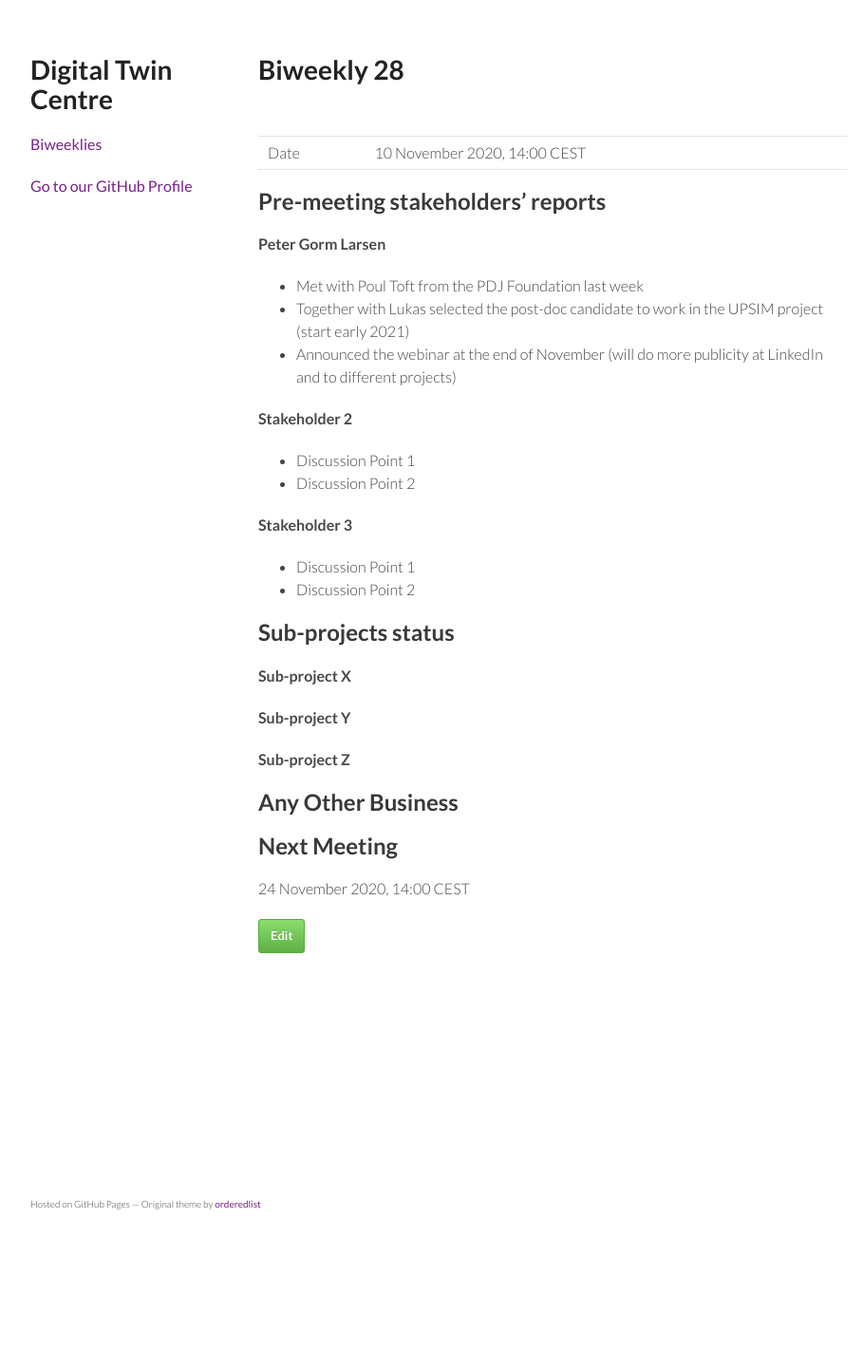
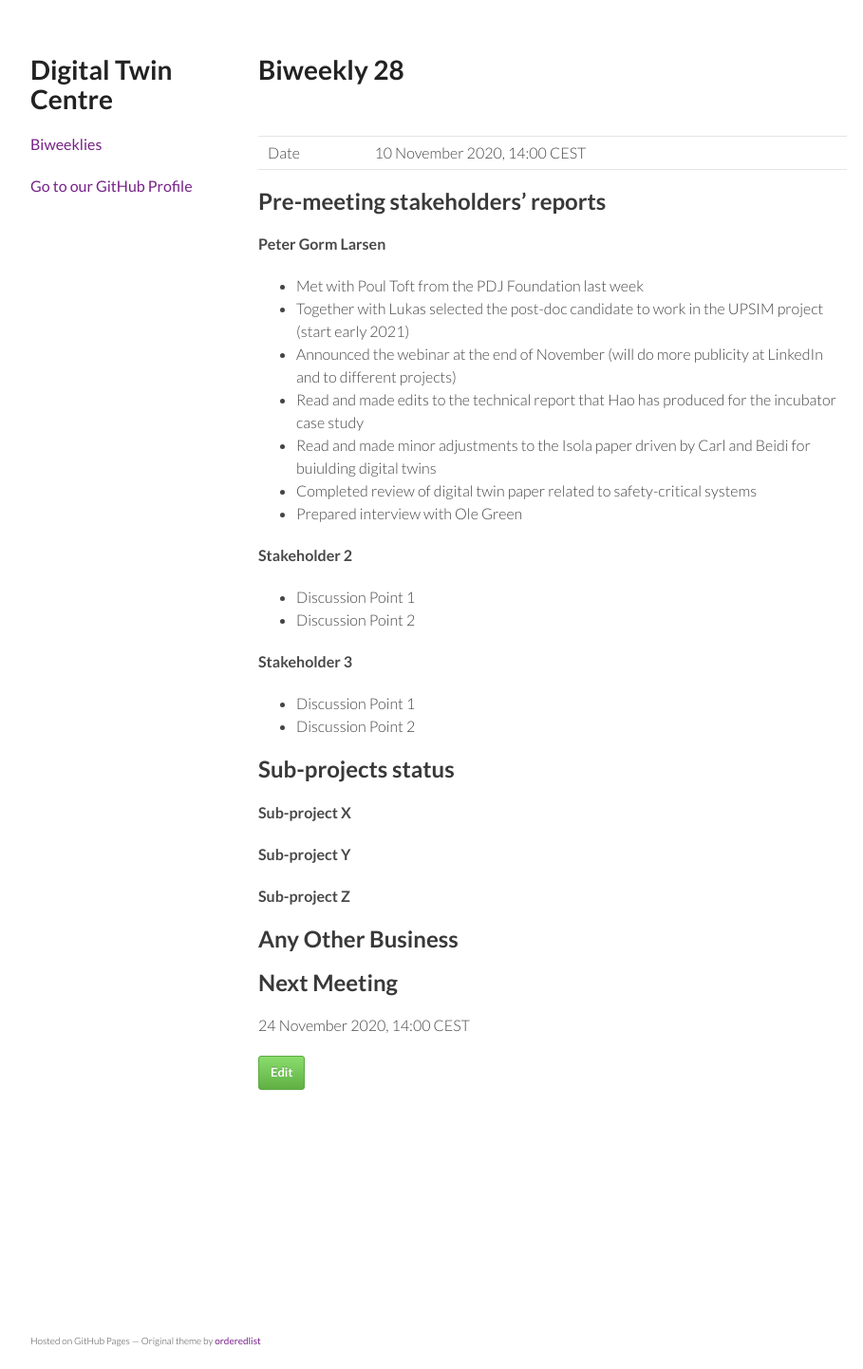
Before and after one commit to digitaltwincentre/digitaltwincentre.github.io, a Jekyll site: the page built from _biweeklies/Biweekly-28.md, in a window 1280 px wide. Shown: the whole page at 95% size, without its empty margins (178-1087 px from the left). Built offline with Jekyll 4.4.1, drawn with Linux system fonts in a browser that asks for light colours; nearby versions of some CDN libraries; before the commit the page ends 1298 px from its top, so only the background shows below that.

Commit message:
Update Biweekly-28.md

```diff
--- a/_biweeklies/Biweekly-28.md
+++ b/_biweeklies/Biweekly-28.md
@@ -24,6 +24,10 @@ date: 10 November 2020, 1400 CEST
 * Met with Poul Toft from the PDJ Foundation last week
 * Together with Lukas selected the post-doc candidate to work in the UPSIM project (start early 2021)
 * Announced the webinar at the end of November (will do more publicity at LinkedIn and to different projects)
+* Read and made edits to the technical report that Hao has produced for the incubator case study
+* Read and made minor adjustments to the Isola paper driven by Carl and Beidi for buiulding digital twins
+* Completed review of digital twin paper related to safety-critical systems
+* Prepared interview with Ole Green
 
 #### Stakeholder 2
 * Discussion Point 1
```
